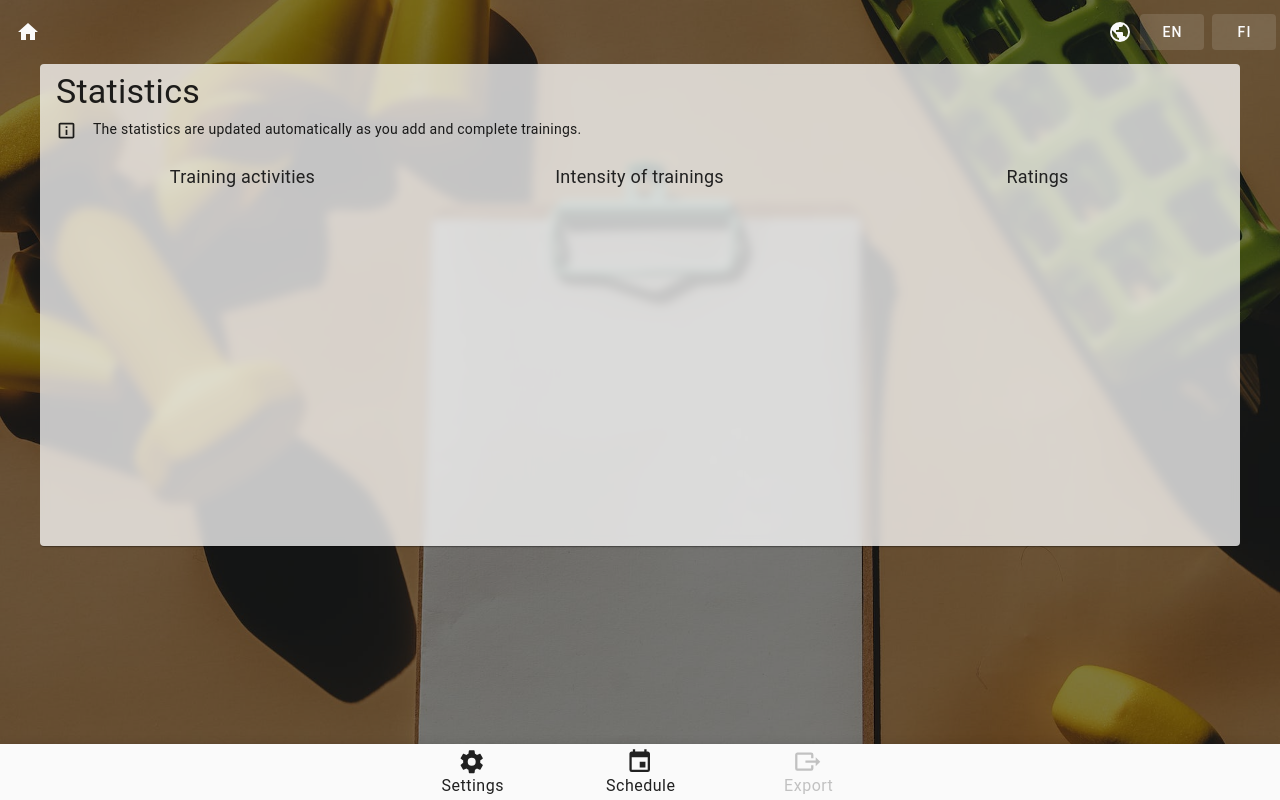
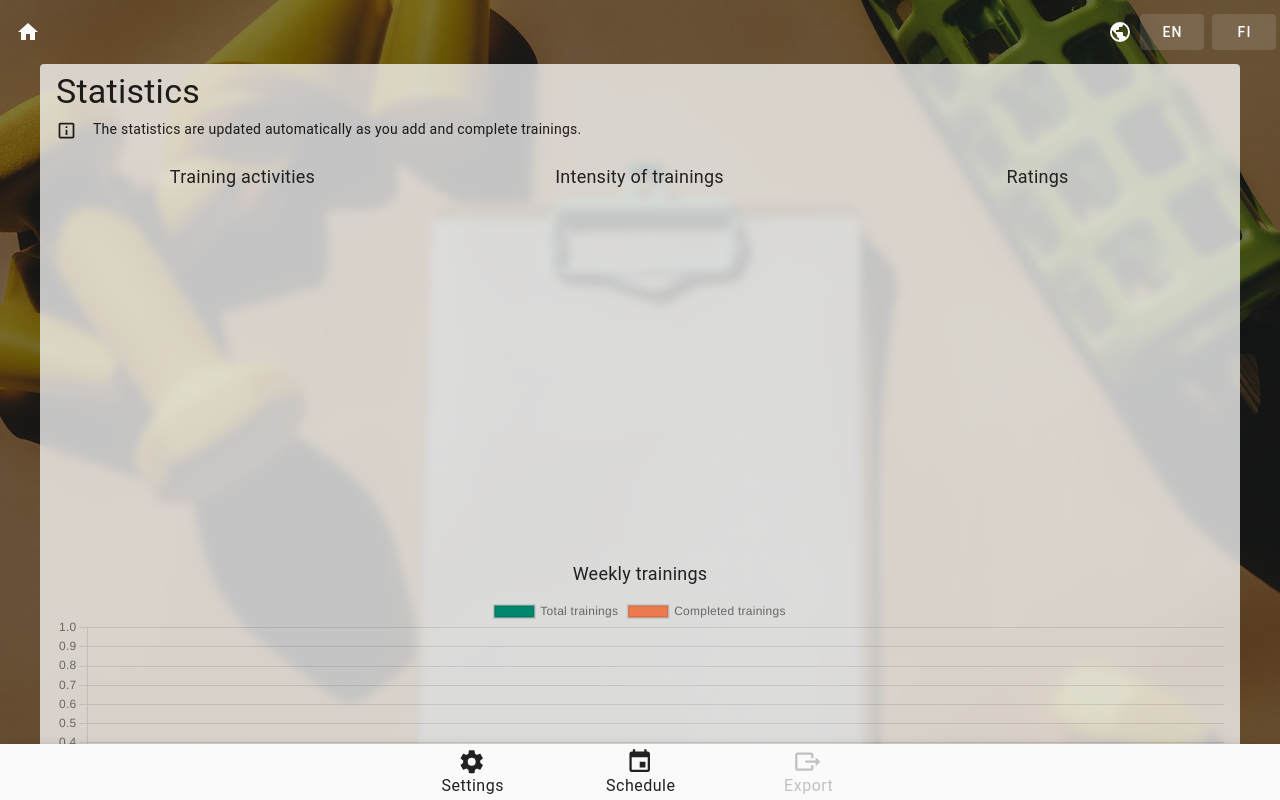
Before and after one commit to ajuvonen/getfit, a Vue app: page /stats in a window 1280 px wide. Built offline with nearby package versions, Linux system fonts and the light colour scheme.

Commit message:
Add weekly charts

```diff
--- /dev/null
+++ b/src/components/WeeklySummaryChart.vue
@@ -0,0 +1,86 @@
+<script lang="ts" setup>
+import {computed} from 'vue';
+import {storeToRefs} from 'pinia';
+import {useI18n} from 'vue-i18n';
+import {
+  Chart as ChartJS,
+  CategoryScale,
+  LinearScale,
+  BarElement,
+  Title,
+  Tooltip,
+  Legend,
+} from 'chart.js';
+import {Bar} from 'vue-chartjs';
+import {prop, sumBy} from 'remeda';
+import {useScheduleStore} from '@/stores/schedule';
+import {getChartTitleOptions} from '@/utils';
+import useScreen from '@/hooks/screen';
+import useWeekDays from '@/hooks/weekdays';
+import {COLORS} from '@/constants';
+import ChartScreenReaderTable from '@/components/ChartScreenReaderTable.vue';
+
+ChartJS.register(CategoryScale, LinearScale, BarElement, Title, Tooltip, Legend)
+
+const {t} = useI18n();
+
+const scheduleStore = useScheduleStore();
+const {weeks} = storeToRefs(scheduleStore);
+
+const {isDark} = useScreen();
+
+const {getDisplayWeekNumber} = useWeekDays();
+
+const chartData = computed(() => {
+  const labels: string[] = [];
+  const datasets = [
+    {
+      label: t('general.unitsOfDuration.h'),
+      data: [] as number[],
+      backgroundColor: COLORS.chartColors[0],
+    },
+    {
+      label: t('general.unitsOfDuration.km'),
+      data: [] as number[],
+      backgroundColor: COLORS.chartColors[3],
+    },
+    {
+      label: t('general.unitsOfDuration.mi'),
+      data: [] as number[],
+      backgroundColor: COLORS.chartColors[5],
+    },
+  ];
+
+  weeks.value.forEach(({trainings}, index) => {
+    labels.push(t('weekCalendar.weekTitle', [getDisplayWeekNumber.value(index)]));
+    const hours = sumBy(trainings, ({unitOfDuration, duration}) => unitOfDuration === 'h' ? duration : 0);
+    const minutes = sumBy(trainings, ({unitOfDuration, duration}) => unitOfDuration === 'm' ? duration : 0);
+    const kilometers = sumBy(trainings, ({unitOfDuration, duration}) => unitOfDuration === 'km' ? duration : 0);
+    const miles = sumBy(trainings, ({unitOfDuration, duration}) => unitOfDuration === 'mi' ? duration : 0);
+    datasets[0].data.push(Math.round((hours + minutes / 60) * 4) / 4);
+    datasets[1].data.push(kilometers);
+    datasets[2].data.push(miles);
+  });
+
+  return {
+    labels,
+    datasets: datasets.filter(({data}) => data.some((value) => value)),
+  };
+});
+
+const chartOptions = computed(() => ({
+  responsive: true,
+  maintainAspectRatio: false,
+  ...getChartTitleOptions<'bar'>(t('stats.weeklySummary'), isDark.value),
+}));
+</script>
+<template>
+  <Bar :options="chartOptions" :data="chartData" aria-describedby="weekly-summary-chart-table" />
+  <ChartScreenReaderTable
+    id="weekly-summary-chart-table"
+    :title="$t('stats.weeklySummary')"
+    :columnHeaders="chartData.labels"
+    :rowHeaders="chartData.datasets.map(prop('label'))"
+    :data="chartData.datasets.map(prop('data'))"
+  />
+</template>
--- /dev/null
+++ b/src/components/WeeklyTrainingsChart.vue
@@ -0,0 +1,77 @@
+<script lang="ts" setup>
+import {computed} from 'vue';
+import {storeToRefs} from 'pinia';
+import {useI18n} from 'vue-i18n';
+import {
+  Chart as ChartJS,
+  CategoryScale,
+  LinearScale,
+  PointElement,
+  LineElement,
+  Title,
+  Tooltip,
+  Legend,
+} from 'chart.js';
+import {Line} from 'vue-chartjs';
+import {prop} from 'remeda';
+import {useScheduleStore} from '@/stores/schedule';
+import {getChartTitleOptions} from '@/utils';
+import useScreen from '@/hooks/screen';
+import useWeekDays from '@/hooks/weekdays';
+import {COLORS} from '@/constants';
+import ChartScreenReaderTable from '@/components/ChartScreenReaderTable.vue';
+
+ChartJS.register(CategoryScale, LinearScale, PointElement, LineElement, Title, Tooltip, Legend);
+
+const {t} = useI18n();
+
+const scheduleStore = useScheduleStore();
+const {weeks} = storeToRefs(scheduleStore);
+
+const {isDark} = useScreen();
+
+const {getDisplayWeekNumber} = useWeekDays();
+
+const chartData = computed(() => {
+  const trainings: [string, number, number][] = weeks.value.map(({trainings}, index) => {
+    const completedTrainings = trainings.filter(({completed}) => completed).length;
+    return [
+      t('weekCalendar.weekTitle', [getDisplayWeekNumber.value(index)]),
+      trainings.length,
+      completedTrainings,
+    ];
+  });
+
+  return {
+    labels: trainings.map(prop(0)),
+    datasets: [
+      {
+        label: t('stats.totalTrainings'),
+        data: trainings.map(prop(1)),
+        backgroundColor: COLORS.chartColors[0],
+      },
+      {
+        label: t('stats.completedTrainings'),
+        data: trainings.map(prop(2)),
+        backgroundColor: COLORS.chartColors[5],
+      },
+    ],
+  };
+});
+
+const chartOptions = computed(() => ({
+  responsive: true,
+  maintainAspectRatio: false,
+  ...getChartTitleOptions<'line'>(t('stats.weeklyTrainings'), isDark.value),
+}));
+</script>
+<template>
+  <Line :options="chartOptions" :data="chartData" aria-describedby="weekly-trainings-chart-table" />
+  <ChartScreenReaderTable
+    id="weekly-trainings-chart-table"
+    :title="$t('stats.weeklyTrainings')"
+    :columnHeaders="chartData.labels"
+    :rowHeaders="[$t('stats.totalTrainings'), $t('stats.completedTrainings')]"
+    :data="[chartData.datasets[0].data, chartData.datasets[1].data]"
+  />
+</template>
--- a/src/i18n/en.json
+++ b/src/i18n/en.json
@@ -133,12 +133,16 @@
     "weekNumbering": "Week numbering"
   },
   "stats": {
+    "completedTrainings": "Completed trainings",
     "guide": "The statistics are updated automatically as you add and complete trainings.",
     "noRating": "No rating",
     "other": "Other",
+    "totalTrainings": "Total trainings",
     "trainingsByActivity": "Training activities",
     "trainingsByIntensity": "Intensity of trainings",
-    "trainingsByRating": "Ratings"
+    "trainingsByRating": "Ratings",
+    "weeklySummary": "Weekly summary",
+    "weeklyTrainings": "Weekly trainings"
   },
   "trainingCard": {
     "actions": "Actions",
--- a/src/i18n/fi.json
+++ b/src/i18n/fi.json
@@ -133,12 +133,16 @@
     "weekNumbering": "Viikkojen numerointi"
   },
   "stats": {
+    "completedTrainings": "Suoritetut harjoitukset",
     "guide": "Tilastot päivittyvät sitä mukaa kun lisäät ja suoritat harjoituksia.",
     "noRating": "Ei arviota",
     "other": "Muu",
+    "totalTrainings": "Harjoitukset yhteensä",
     "trainingsByActivity": "Harjoituslajit",
     "trainingsByIntensity": "Harjoitusten intensiteetti",
-    "trainingsByRating": "Arvioinnit"
+    "trainingsByRating": "Arvioinnit",
+    "weeklySummary": "Viikkoyhteenveto",
+    "weeklyTrainings": "Harjoitukset viikoittain"
   },
   "trainingCard": {
     "actions": "Toiminnot",
--- a/src/views/StatsView.vue
+++ b/src/views/StatsView.vue
@@ -3,6 +3,8 @@ import BaseView from '@/components/BaseView.vue';
 import ActivityChart from '@/components/ActivityChart.vue';
 import IntensityChart from '@/components/IntensityChart.vue';
 import RatingChart from '@/components/RatingChart.vue';
+import WeeklyTrainingsChart from '@/components/WeeklyTrainingsChart.vue';
+import WeeklySummaryChart from '@/components/WeeklySummaryChart.vue';
 </script>
 <template>
   <BaseView :title="$t('routes.stats')" :guide="$t('stats.guide')">
@@ -18,6 +20,16 @@ import RatingChart from '@/components/RatingChart.vue';
           <RatingChart />
         </v-col>
       </v-row>
+      <v-row>
+        <v-col class="stats__wide-chart">
+          <WeeklyTrainingsChart />
+        </v-col>
+      </v-row>
+      <v-row>
+        <v-col class="stats__wide-chart">
+          <WeeklySummaryChart />
+        </v-col>
+      </v-row>
     </template>
   </BaseView>
 </template>
@@ -26,4 +38,8 @@ import RatingChart from '@/components/RatingChart.vue';
   max-width: 400px;
   max-height: 400px;
 }
+
+.stats__wide-chart {
+  min-height: 300px;
+}
 </style>
```
